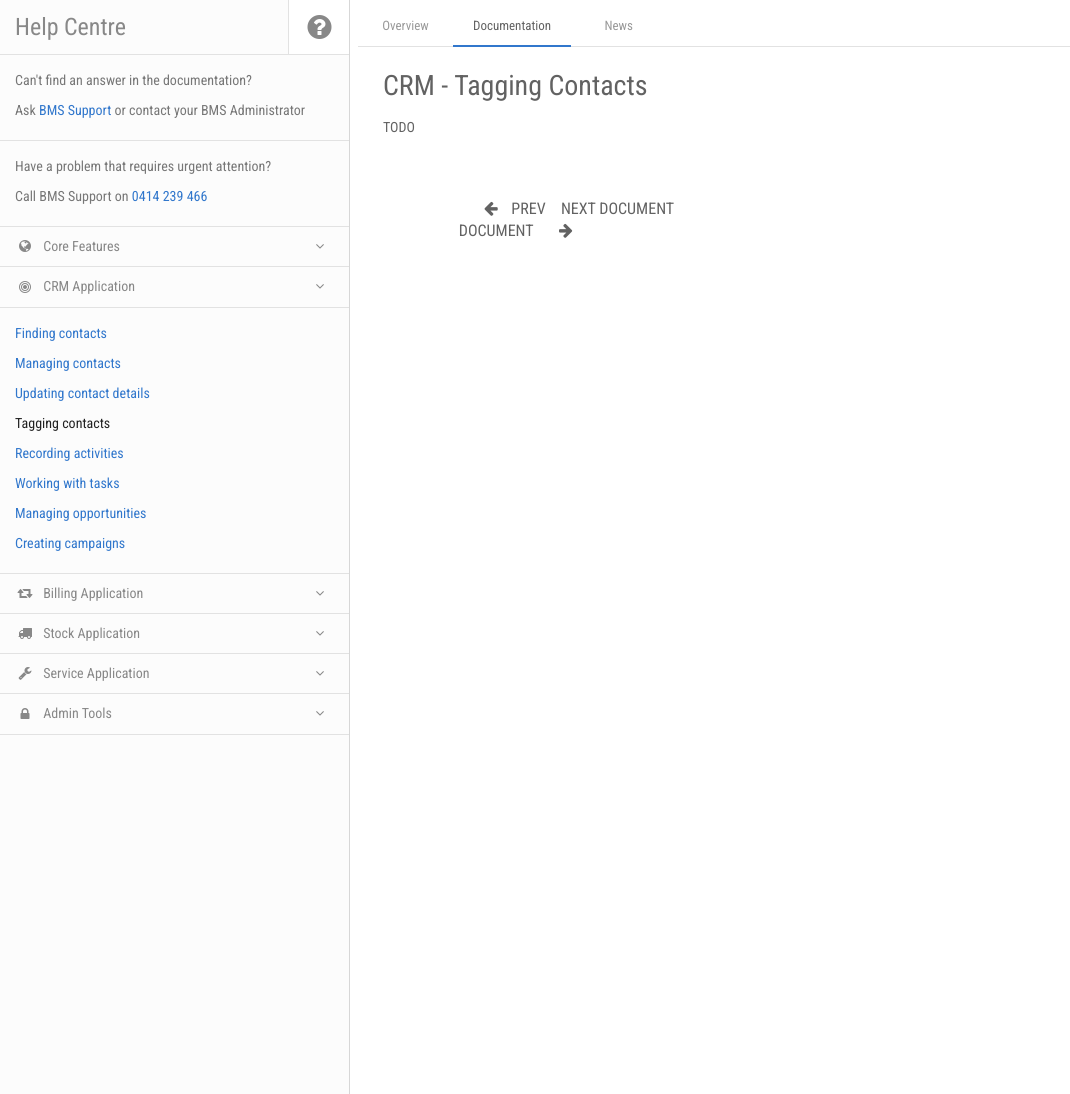
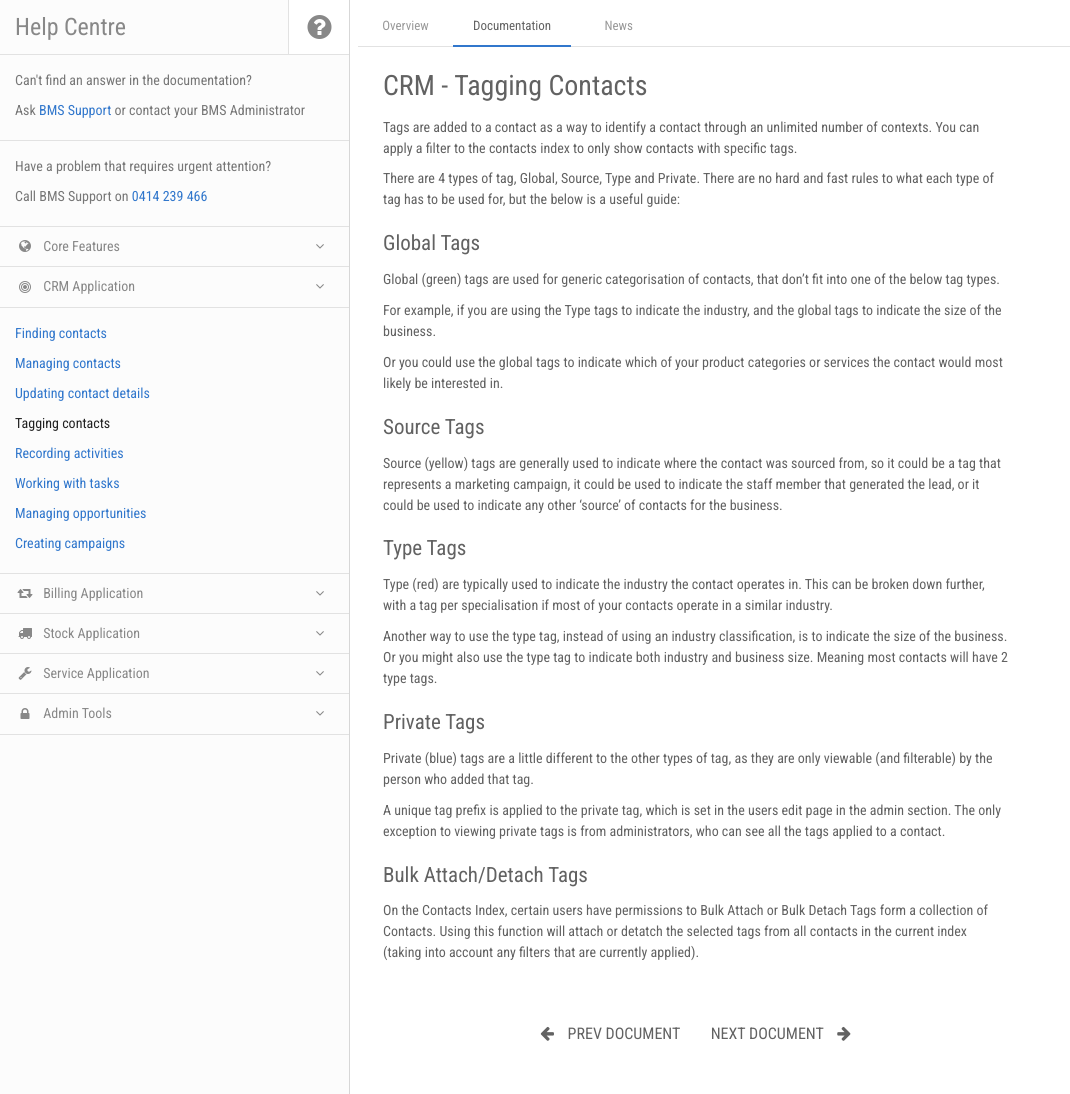
Before and after one commit to ambit/bms-support, a Jekyll site: the page built from docs/crm-tagging-contacts.md, in a window 1280 px wide. Shown: the whole page, without its empty margins (0-1070 px from the left). Built offline with Jekyll 4.4.1, drawn with Linux system fonts in a browser that asks for light colours; nearby versions of some CDN libraries.

Commit message:
Update CRM Campaigns and Tags

```diff
--- a/docs/crm-tagging-contacts.md
+++ b/docs/crm-tagging-contacts.md
@@ -7,4 +7,34 @@ prev_section: crm-updating-contact-details
 next_section: crm-recording-activities
 ---
 
-TODO
+Tags are added to a contact as a way to identify a contact through an unlimited number of contexts. You can apply a filter to the contacts index to only show contacts with specific tags.
+
+There are 4 types of tag, Global, Source, Type and Private. There are no hard and fast rules to what each type of tag has to be used for, but the below is a useful guide:
+
+## Global Tags
+
+Global (green) tags are used for generic categorisation of contacts, that don't fit into one of the below tag types.
+
+For example, if you are using the Type tags to indicate the industry, and the global tags to indicate the size of the business.
+
+Or you could use the global tags to indicate which of your product categories or services the contact would most likely be interested in.
+
+## Source Tags
+
+Source (yellow) tags are generally used to indicate where the contact was sourced from, so it could be a tag that represents a marketing campaign, it could be used to indicate the staff member that generated the lead, or it could be used to indicate any other 'source' of contacts for the business.
+
+## Type Tags
+
+Type (red) are typically used to indicate the industry the contact operates in. This can be broken down further, with a tag per specialisation if most of your contacts operate in a similar industry.
+
+Another way to use the type tag, instead of using an industry classification, is to indicate the size of the business. Or you might also use the type tag to indicate both industry and business size. Meaning most contacts will have 2 type tags.
+
+## Private Tags
+
+Private (blue) tags are a little different to the other types of tag, as they are only viewable (and filterable) by the person who added that tag.
+
+A unique tag prefix is applied to the private tag, which is set in the users edit page in the admin section. The only exception to viewing private tags is from administrators, who can see all the tags applied to a contact.
+
+## Bulk Attach/Detach Tags
+
+On the Contacts Index, certain users have permissions to Bulk Attach or Bulk Detach Tags form a collection of Contacts. Using this function will attach or detatch the selected tags from all contacts in the current index (taking into account any filters that are currently applied).
```
Also changed, not shown: docs/crm-creating-campaigns.md (+19 -1 lines).
